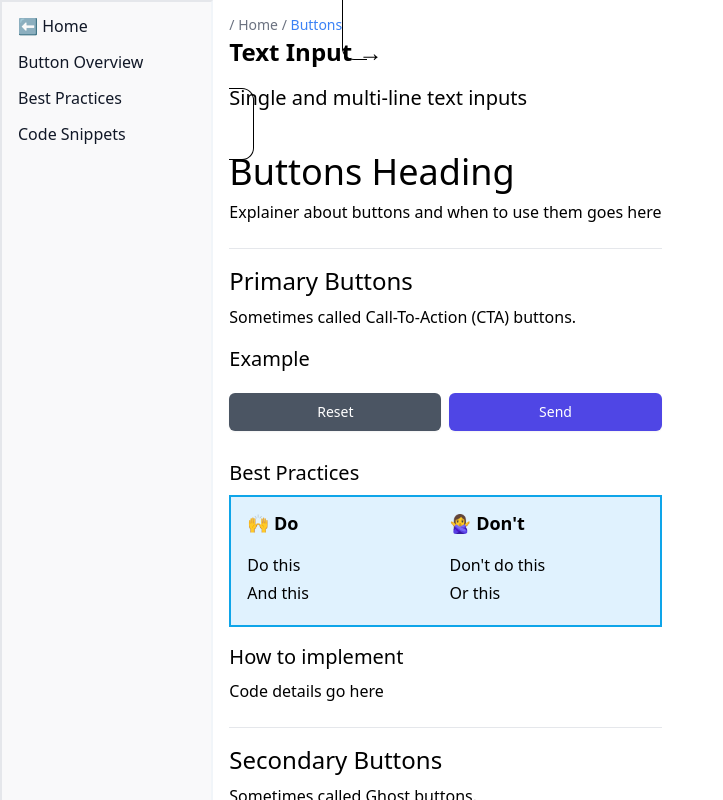
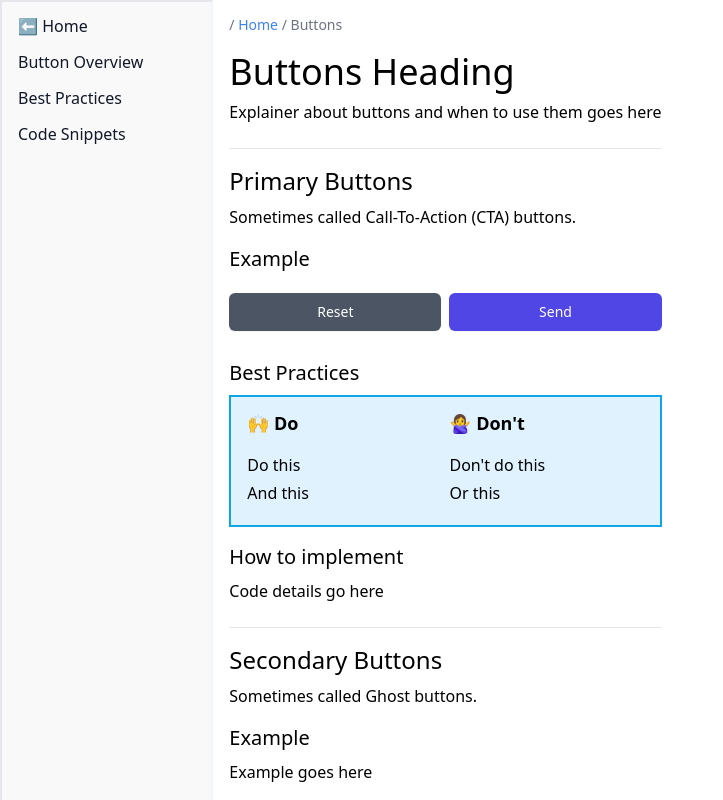
Before and after one commit to tayv/Project-Bubblegum, a Next.js app: page /forms/buttons in a window 1280 px wide. Shown: the top 800 px of the page, without its empty margins (0-723 px from the left). Built offline with nearby package versions, Linux system fonts and the light colour scheme.

Commit message:
fixed Breadcrumb active page text styling

```diff
--- a/components/layout/Breadcrumbs.tsx
+++ b/components/layout/Breadcrumbs.tsx
@@ -18,13 +18,13 @@ const Breadcrumbs = ({crumbs}: any) => {
           // if the prop is active then render without a link as it's the current page
           ? (
             <>
-              <span className="text-sm text-blue-500">{crumb.text}</span>
+              <span className="text-sm text-gray-500">{crumb.text}</span>
             </>
           )
           : (
             // else render breadcrumb with a link
             <Link href={crumb.path}>
-              <a className="inline underline no-underline text-sm text-gray-500 hover:decoration-dashed underline-offset-4 hover:text-blue-600 focus:text-blue-600">
+              <a className="inline underline no-underline text-sm text-blue-500 hover:decoration-dashed underline-offset-4 hover:text-blue-600 focus:text-blue-600">
                 {crumb.text}
               </a>
            </Link>
--- a/pages/forms/buttons.tsx
+++ b/pages/forms/buttons.tsx
@@ -22,13 +22,6 @@ export default function MyRadioGroup() {
     <>
       <LayoutContainerSide>
           <Breadcrumbs crumbs={crumbs} />
-
-          <Link href="#secondary">
-            <a className="p-6 mt-6 text-left border w-96 rounded-xl border-black hover:text-blue-600 focus:text-blue-600">
-              <h3 className="text-2xl font-bold">Text Input &rarr;</h3>
-              <p className="mt-4 text-xl">Single and multi-line text inputs</p>
-            </a>
-          </Link>
 
           <HeadingArticle text="Buttons Heading" size="h1" type="primary"/>
           <p>Explainer about buttons and when to use them goes here</p>
```
